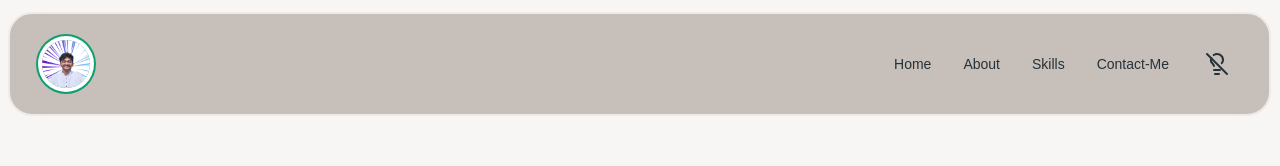
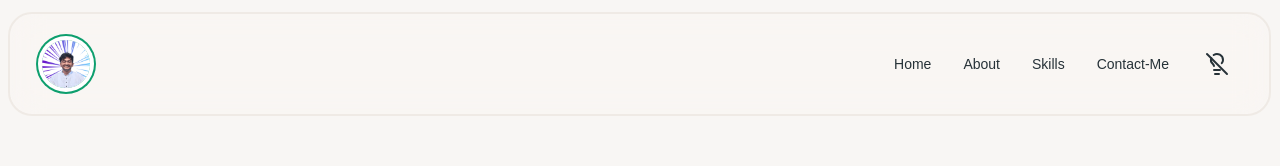
Before and after one commit to IshThumber/Ish-Portfolio, a React (Create React App) app: page / in a window 1280 px wide. Shown: the top 166 px of the page. Built offline with nearby package versions, Linux system fonts and the light colour scheme; no server answers; a web font is replaced by a local one.

Commit message:
Update Navbar background color

```diff
--- a/src/sections/Navbar.js
+++ b/src/sections/Navbar.js
@@ -92,7 +92,7 @@ const NavList = ({ dark, toggleDark }) => {
 
 const NavbarSimple = ({ dark, toggleDark }) => {
   return (
-    <Navbar className="fixed top-1 m-2 z-10 navWidth bg-desert-storm-900 py-5 font-brandonMedium shadow-none rounded-3xl backdrop-filter backdrop-blur-lg bg-opacity-30 border-2 border-desert-storm-100 dark:border-wild-sand-700">
+    <Navbar className="fixed top-1 m-2 z-10 navWidth bg-desert-storm-50 py-5 font-brandonMedium shadow-none rounded-3xl backdrop-filter backdrop-blur-lg bg-opacity-30 border-2 border-desert-storm-100 dark:border-wild-sand-700">
       <div className="font-brandonMedium flex items-center justify-between text-blue-gray-900">
         <Typography
           as="a"
```
